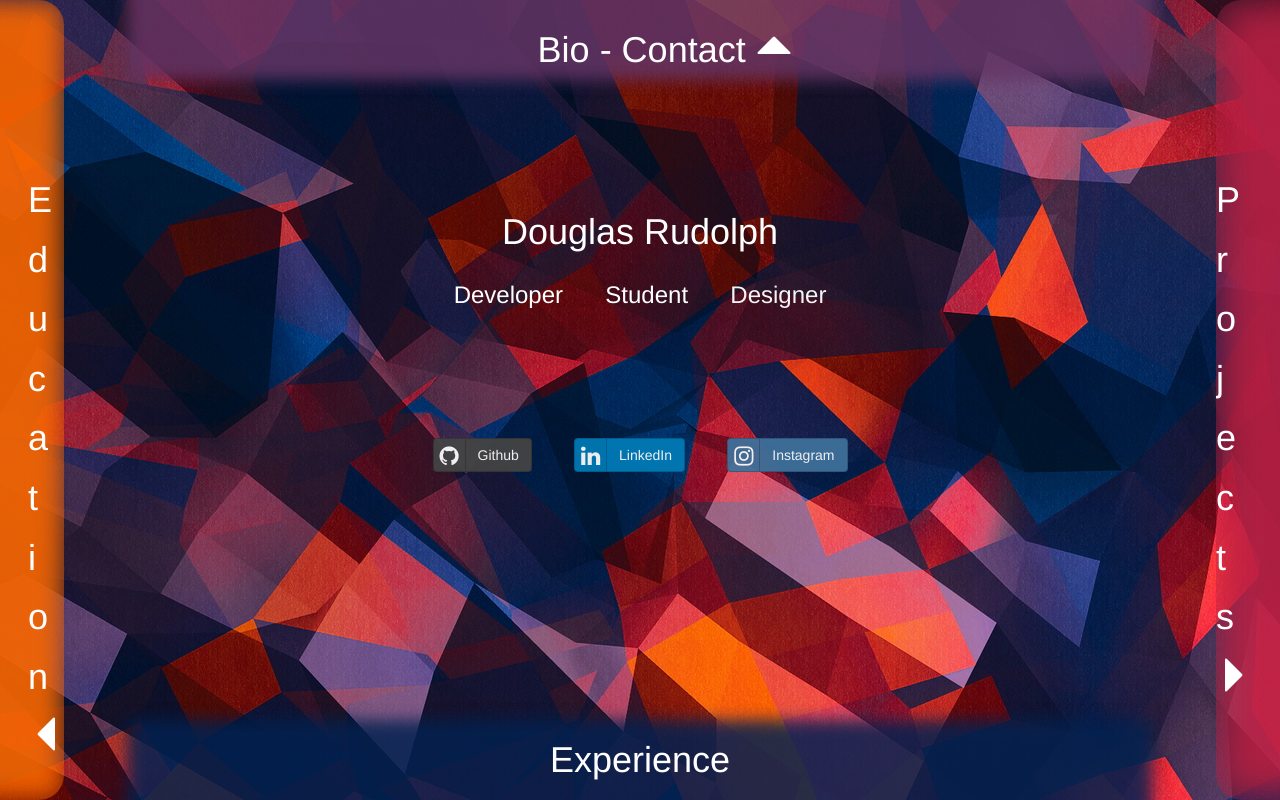
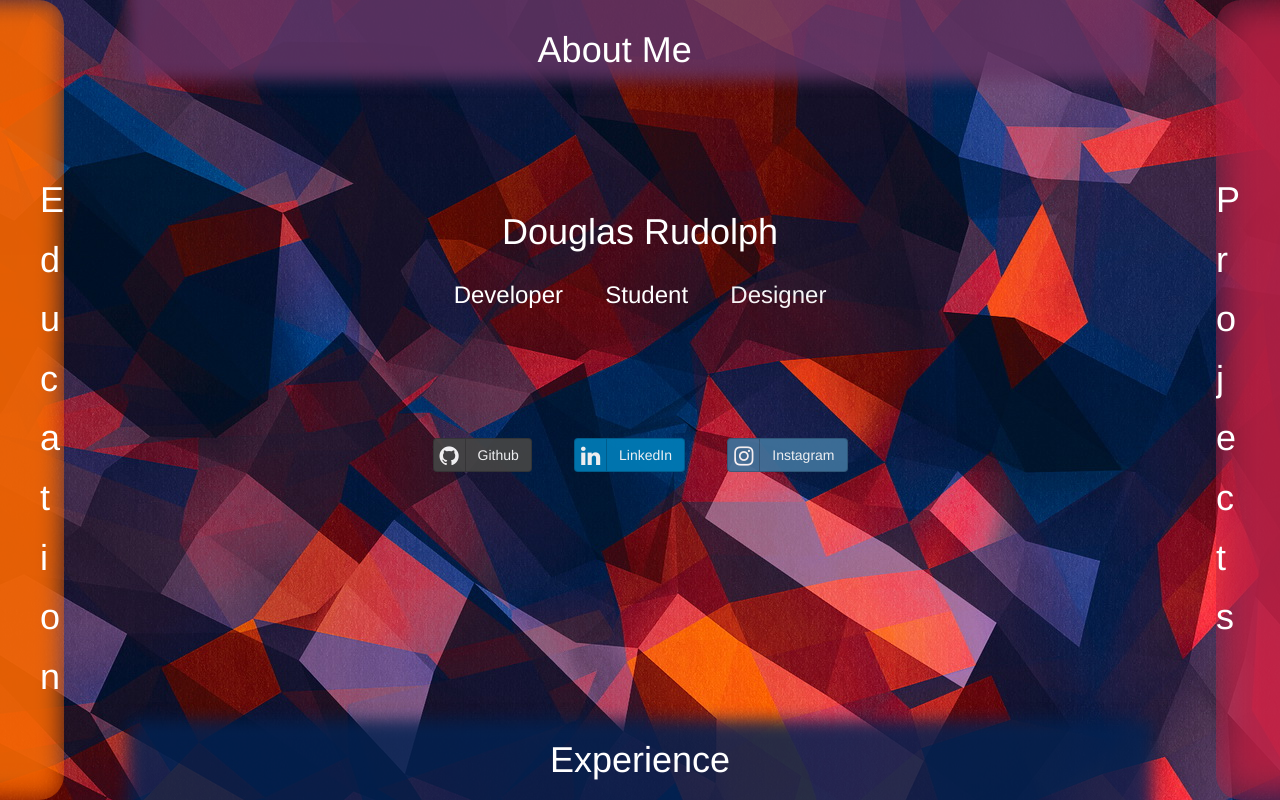
Before and after one commit to 11/dougrudolph, a plain HTML site: page index.html in a window 1280 px wide. Shown: the top 800 px of the page. Drawn offline with nearby package versions, Linux system fonts and the light colour scheme.

Commit message:
let the redesign begin!

```diff
--- a/index.html
+++ b/index.html
@@ -102,7 +102,7 @@
 
 				<div id ="blurBio"></div>
 				<div id="titleBio">
-					<h1>Bio - Contact <span class="glyphicon glyphicon-triangle-top" style="color:white;"></h1>
+					<h1>About Me</h1>
 				</div>
 				<div id="contentBio">
 					<h3>About Me</h3>
@@ -127,9 +127,6 @@
 					<h1>i</h1>
 					<h1>o</h1>
 					<h1>n</h1>
-					<h1>
-						<span class="glyphicon glyphicon-triangle-left" style="color:white;">
-					</h1>
 				</div>
 
 				<div id="contentSkills">
@@ -361,7 +358,6 @@
 					<h1>c</h1>
 					<h1>t</h1>
 					<h1>s</h1>
-					<h1><span class="glyphicon glyphicon-triangle-right" style="color:white;"></span></h1>
 				</div>
 
 				<div id="contentProjects">
```
Also changed, not shown: new/index.html (added, +9 -0 lines), new/img/landing.jpg (added).
